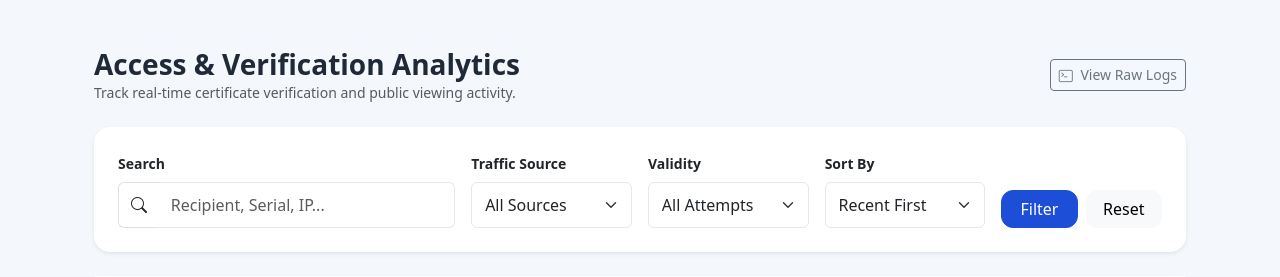
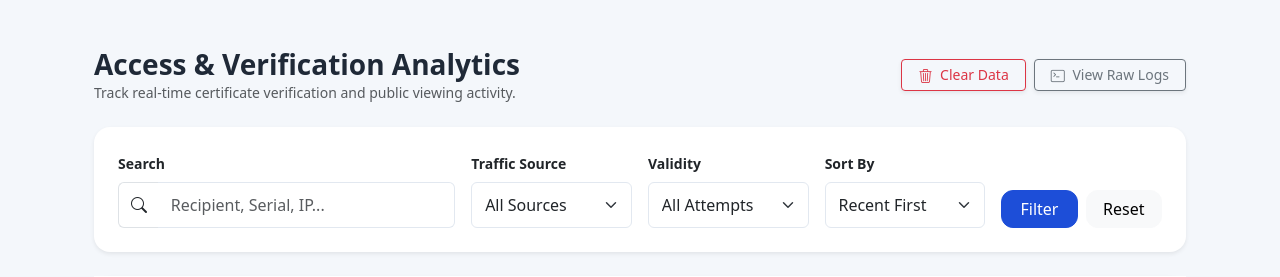
Before and after one commit to MriBoyd/act_cert_system, a Django app: page /admin/analytics/ in a window 1280 px wide. Shown: the part 80-357 px from the top of the page. Run offline with Django 5.2, Linux system fonts and the light colour scheme; the visitor is signed in with stand-in values (Sample User, id 1); data that the repository does not hold is empty.

Commit message:
Add functionality to clear analytics logs for superusers and update UI accordingly

```diff
--- a/certificate_system/apps/certificates/views/admin_views.py
+++ b/certificate_system/apps/certificates/views/admin_views.py
@@ -1075,6 +1075,15 @@ def download_certificate_jpg(request, certificate_uuid):
 @certificate_admin_required
 def access_analytics(request):
     """Business-focused view for tracking certificate access/verification attempts."""
+    if request.method == "POST" and request.POST.get("action") == "clear_logs":
+        if not getattr(request.user, "is_superuser", False):
+            messages.error(request, "Only superusers can clear analytics data.")
+        else:
+            VerificationLog.objects.exclude(source=VerificationLog.Source.ADMIN).delete()
+            messages.success(request, "Analytics logs cleared successfully.")
+            audit_logger.info("event=analytics_logs_cleared by=%s", request.user.username)
+        return redirect("admin-access-analytics")
+
     query = request.GET.get("q", "").strip()
     source_filter = request.GET.get("source", "").strip()
     valid_filter = request.GET.get("valid", "").strip()
--- a/certificate_system/templates/admin/access_analytics.html
+++ b/certificate_system/templates/admin/access_analytics.html
@@ -8,8 +8,17 @@
             <h1 class="h3 mb-0 text-gray-800 fw-bold">Access & Verification Analytics</h1>
             <p class="text-muted small mb-0">Track real-time certificate verification and public viewing activity.</p>
         </div>
-        <div class="btn-group">
-            <a href="{% url 'admin-log-management' %}?log=access" class="btn btn-sm btn-outline-secondary">
+        <div class="d-flex gap-2">
+            {% if user.is_superuser %}
+            <form method="post" class="m-0" onsubmit="return confirm('Permanently clear ALL analytics records (excluding admin history)?')">
+                {% csrf_token %}
+                <input type="hidden" name="action" value="clear_logs">
+                <button type="submit" class="btn btn-sm btn-outline-danger shadow-sm px-3">
+                    <i class="bi bi-trash3 me-1"></i> Clear Data
+                </button>
+            </form>
+            {% endif %}
+            <a href="{% url 'admin-log-management' %}?log=access" class="btn btn-sm btn-outline-secondary shadow-sm px-3">
                 <i class="bi bi-terminal me-1"></i> View Raw Logs
             </a>
         </div>
```
Also changed, not shown: 2 other files.
